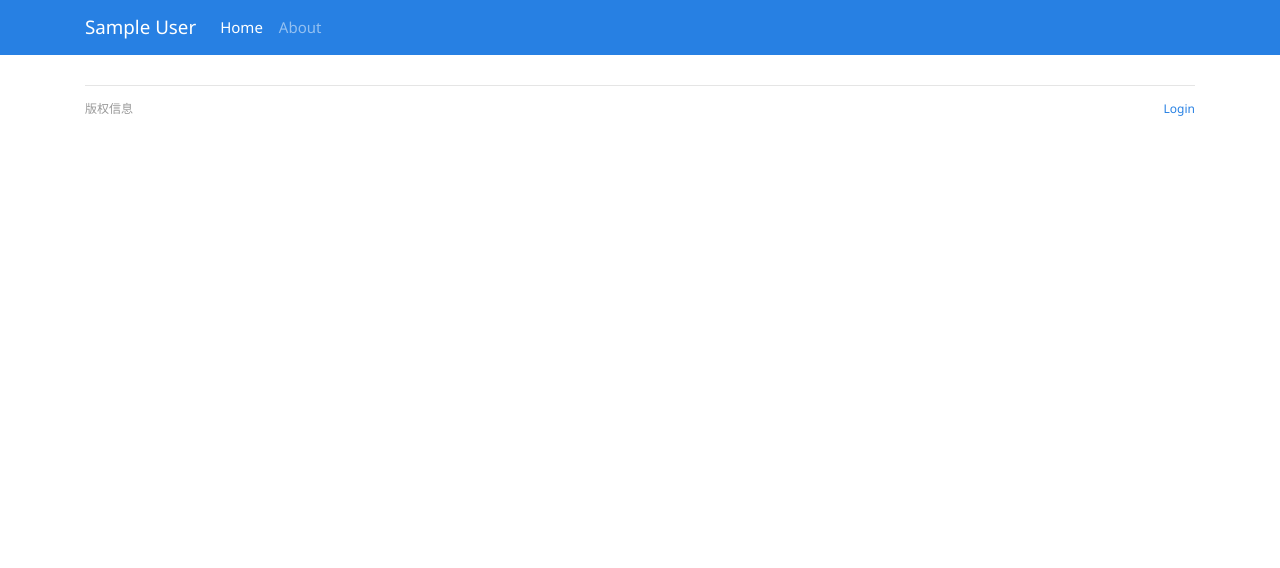
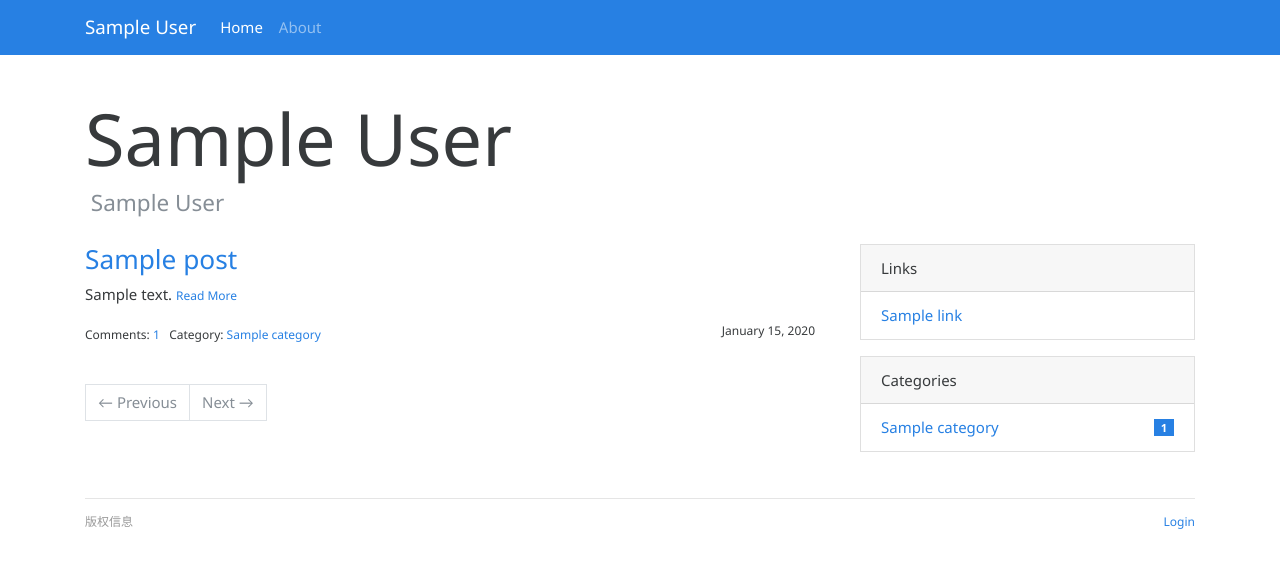
Before and after one commit to iiclear/clearblog, a Flask app: page / in a window 1280 px wide. Shown: the top 568 px of the page. Run offline with Flask 2, Linux system fonts and the light colour scheme; tables that the repository leaves empty hold one stand-in row (values such as "Sample post"); some libraries are stand-ins or nearby versions.

Commit message:
改用bootstrap-flask,完成首页布局和后端

```diff
--- a/blueprints/auth.py
+++ b/blueprints/auth.py
@@ -4,8 +4,7 @@ auth_bp = Blueprint('auth',__name__)
 
 from forms import LoginForm
 @auth_bp.route('/login', methods=['GET', 'POST'])
-@login_required
 def login():
-    form = LoginForm()
+    form = LoginForm()#
     # 登陆成功进入用户首页，失败返回之前页面
-    return render_template('auth/login.html',form=form)
+    return render_template('auth/login.html', form=form)
--- a/blueprints/blog.py
+++ b/blueprints/blog.py
@@ -12,12 +12,60 @@ blog_bp = Blueprint('blog', __name__)
 
 @blog_bp.route('/')
 def index():
-    return render_template('blog/index.html')
+    page = request.args.get('page', 1, type=int)
+    per_page = current_app.config['BLUELOG_POST_PER_PAGE']
+    pagination = Post.query.order_by(Post.timestamp.desc()).paginate(page, per_page=per_page)
+    posts = pagination.items
+    return render_template('blog/index.html', pagination=pagination, posts=posts)
 
+
+@blog_bp.route('/post/<int:post_id>', methods=['GET', 'POST'])
+def show_post(post_id):
+    post = Post.query.get_or_404(post_id)
+    page = request.args.get('page', 1, type=int)
+    per_page = current_app.config['BLUELOG_COMMENT_PER_PAGE']
+    pagination = Comment.query.with_parent(post).filter_by(reviewed=True).order_by(Comment.timestamp.asc()).paginate(
+        page, per_page)
+    comments = pagination.items
+
+    if current_user.is_authenticated:
+        form = AdminCommentForm()
+        form.author.data = current_user.name
+        form.email.data = current_app.config['BLUELOG_EMAIL']
+        form.site.data = url_for('.index')
+        from_admin = True
+        reviewed = True
+    else:
+        form = CommentForm()
+        from_admin = False
+        reviewed = False
+
+    if form.validate_on_submit():
+        author = form.author.data
+        email = form.email.data
+        site = form.site.data
+        body = form.body.data
+        comment = Comment(
+            author=author, email=email, site=site, body=body,
+            from_admin=from_admin, post=post, reviewed=reviewed)
+        replied_id = request.args.get('reply')
+        if replied_id:
+            replied_comment = Comment.query.get_or_404(replied_id)
+            comment.replied = replied_comment
+            # send_new_reply_email(replied_comment)
+        db.session.add(comment)
+        db.session.commit()
+        if current_user.is_authenticated:  # send message based on authentication status
+            flash('Comment published.', 'success')
+        else:
+            flash('Thanks, your comment will be published after reviewed.', 'info')
+            # send_new_comment_email(post)  # send notification email to admin
+        return redirect(url_for('.show_post', post_id=post_id))
+    return render_template('blog/post.html', post=post, pagination=pagination, form=form, comments=comments)
 
 @blog_bp.route('/about')
 def about():
-    return render_template('blog/about.html')
+    pass
 
 
 @blog_bp.route('/category/<int:category_id>')
--- a/commands.py
+++ b/commands.py
@@ -12,7 +12,6 @@ def register_commands(app):
 
         db.drop_all()
         db.create_all()
-
         click.echo('Generating the administrator...')
         fake_admin()
 
--- a/email.py
+++ /dev/null
@@ -1 +0,0 @@
-# 有回复进行邮件提醒
--- a/templates/blog/_posts.html
+++ b/templates/blog/_posts.html
@@ -0,0 +1,25 @@
+{% if posts %}
+    {% for post in posts %}
+        <h3 class="text-primary"><a href="{{ url_for('.show_post', post_id=post.id) }}">{{ post.title }}</a></h3>
+        <p>
+            {{ post.body|striptags|truncate }}
+            <small><a href="{{ url_for('.show_post', post_id=post.id) }}">Read More</a></small>
+        </p>
+        <small>
+            Comments: <a href="{{ url_for('.show_post', post_id=post.id) }}#comments">{{ post.comments|length }}</a>&nbsp;&nbsp;
+            Category: <a
+                href="{{ url_for('.show_category', category_id=post.category.id) }}">{{ post.category.name }}</a>
+            <span class="float-right">{{ moment(post.timestamp).format('LL') }}</span>
+        </small>
+        {% if not loop.last %}
+            <hr>
+        {% endif %}
+    {% endfor %}
+{% else %}
+    <div class="tip">
+        <h5>No posts yet.</h5>
+        {% if current_user.is_authenticated %}
+            <a href="{{ url_for('admin.new_post') }}">Write Now</a>
+        {% endif %}
+    </div>
+{% endif %}
--- a/templates/blog/_sidebar.html
+++ b/templates/blog/_sidebar.html
@@ -0,0 +1,42 @@
+{% if links %}
+    <div class="card mb-3">
+        <div class="card-header">Links</div>
+        <ul class="list-group list-group-flush">
+            {% for link in links %}
+                <li class="list-group-item  list-group-item-action d-flex justify-content-between align-items-center">
+                    <a href="{{ link.url }}" target="_blank">{{ link.name }}</a>
+                </li>
+            {% endfor %}
+        </ul>
+    </div>
+{% endif %}
+
+{% if categories %}
+    <div class="card mb-3">
+        <div class="card-header">Categories</div>
+        <ul class="list-group list-group-flush">
+            {% for category in categories %}
+                <li class="list-group-item  list-group-item-action d-flex justify-content-between align-items-center">
+                    <a href="{{ url_for('blog.show_category', category_id=category.id) }}">
+                        {{ category.name }}
+                    </a>
+                    <span class="badge badge-primary badge-pill"> {{ category.posts|length }}</span>
+                </li>
+            {% endfor %}
+        </ul>
+    </div>
+{% endif %}
+
+{#<div class="dropdown">#}
+{#    <button class="btn btn-default dropdown-toggle" type="button" id="dropdownMenuButton"#}
+{#            data-toggle="dropdown" aria-haspopup="true" aria-expanded="false">#}
+{#        Change Theme#}
+{#    </button>#}
+{#    <div class="dropdown-menu" aria-labelledby="dropdownMenuButton">#}
+{#        {% for theme_name, display_name in config.BLUELOG_THEMES.items() %}#}
+{#            <a class="dropdown-item"#}
+{#               href="{{ url_for('blog.change_theme', theme_name=theme_name, next=request.full_path) }}">#}
+{#                {{ display_name }}</a>#}
+{#        {% endfor %}#}
+{#    </div>#}
+{#</div>#}
--- a/templates/blog/index.html
+++ b/templates/blog/index.html
@@ -6,5 +6,19 @@
 {#文章列表，分页,用的是bootstrap/pagiantion。学习#}
 {#侧边栏 ，上边显示友情链接列表，下边是竖排标签列表,对应blog/sidebar.html#}
 {% block content %}
-
+<div class="page-header">
+        <h1 class="display-3">{{ admin.blog_title|default('Blog Title') }}</h1>
+        <h4 class="text-muted">&nbsp;{{ admin.blog_sub_title|default('Blog Subtitle') }}</h4>
+    </div>
+    <div class="row">
+        <div class="col-sm-8">
+            {% include 'blog/_posts.html' %}
+            {% if posts %}
+                <div class="page-footer">{{ render_pager(pagination) }}</div>
+            {% endif %}
+        </div>
+        <div class="col-sm-4 sidebar">
+            {% include 'blog/_sidebar.html' %}
+        </div>
+    </div>
 {% endblock %}
```
